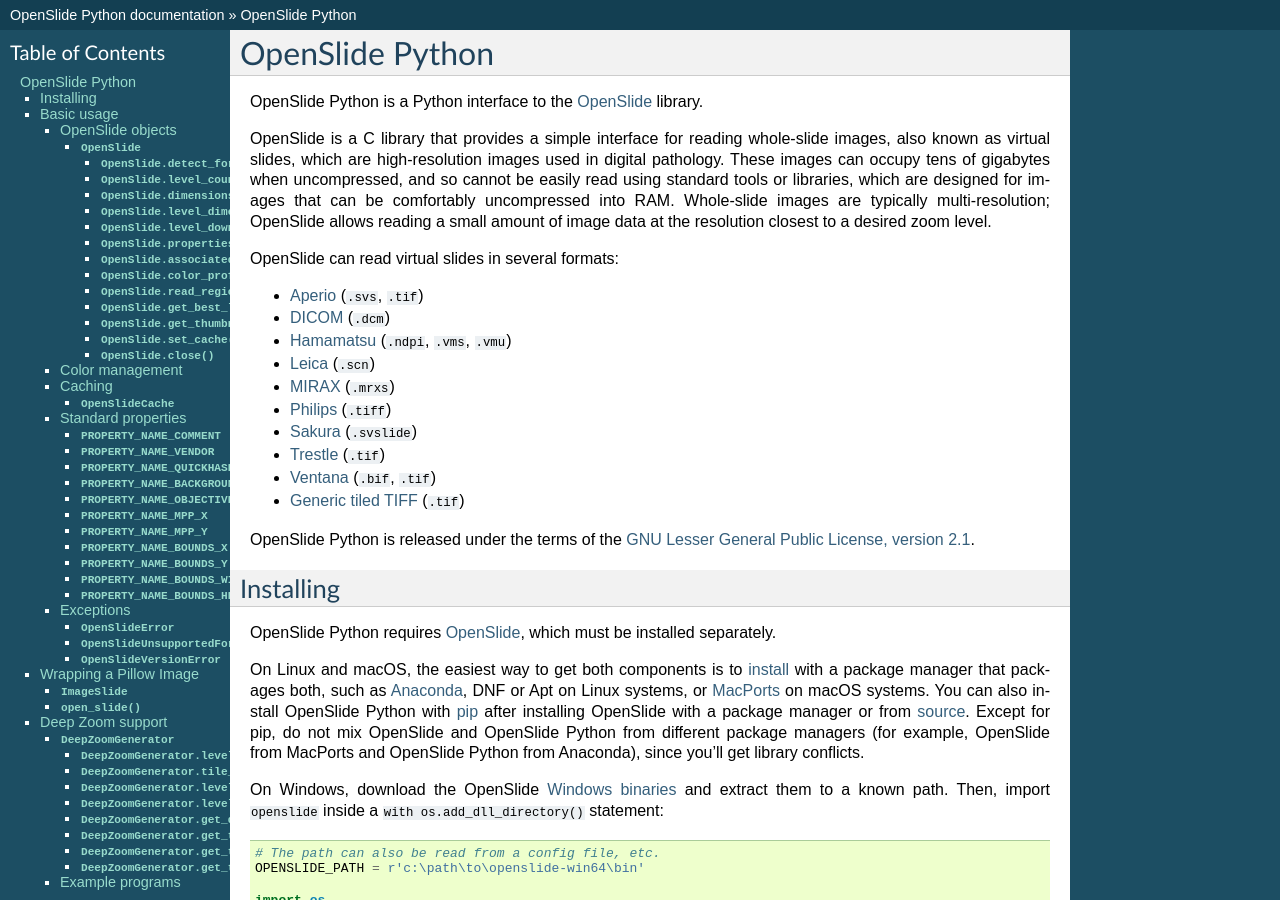
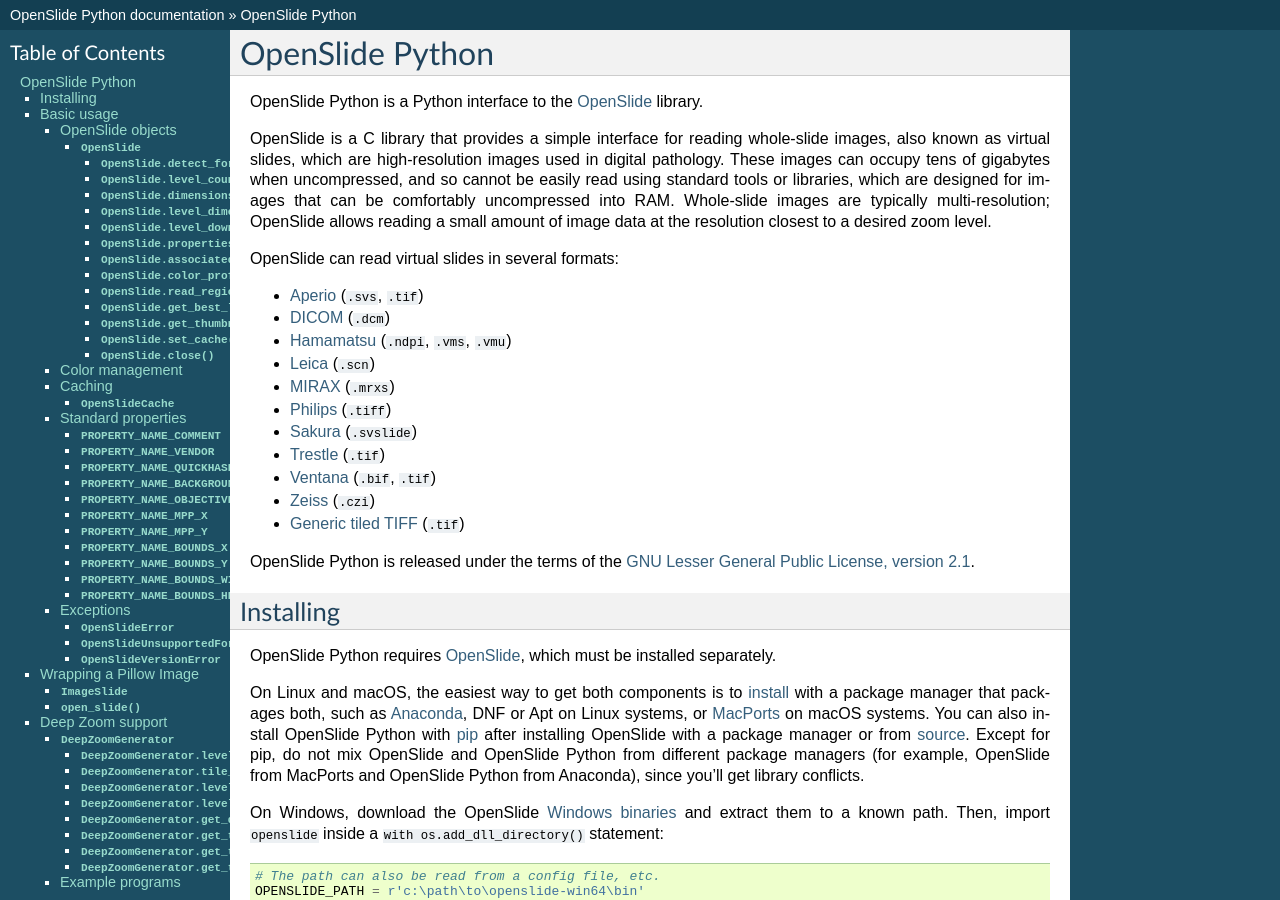
Before and after one commit to openslide/openslide-python, a Sphinx documentation site: the page built from doc/index.rst, in a window 1280 px wide and 900 px high. Built offline with Sphinx 7.4.7, drawn with Linux system fonts in a browser that asks for light colours; the version number could not be read and is left out.

Commit message:
Add Zeiss CZI to lists of supported formats
Signed-off-by: Benjamin Gilbert <bgilbert@cs.cmu.edu>

```diff
--- a/doc/index.rst
+++ b/doc/index.rst
@@ -24,6 +24,7 @@
 * Sakura_ (``.svslide``)
 * Trestle_ (``.tif``)
 * Ventana_ (``.bif``, ``.tif``)
+* Zeiss_ (``.czi``)
 * `Generic tiled TIFF`_ (``.tif``)
 
 OpenSlide Python is released under the terms of the `GNU Lesser General
@@ -39,6 +40,7 @@
 .. _Sakura: https://openslide.org/formats/sakura/
 .. _Trestle: https://openslide.org/formats/trestle/
 .. _Ventana: https://openslide.org/formats/ventana/
+.. _Zeiss: https://openslide.org/formats/zeiss/
 .. _`Generic tiled TIFF`: https://openslide.org/formats/generic-tiff/
 .. _`GNU Lesser General Public License, version 2.1`: https://openslide.org/license/
 
```
Also changed, not shown: README.md (+2 -0 lines).
